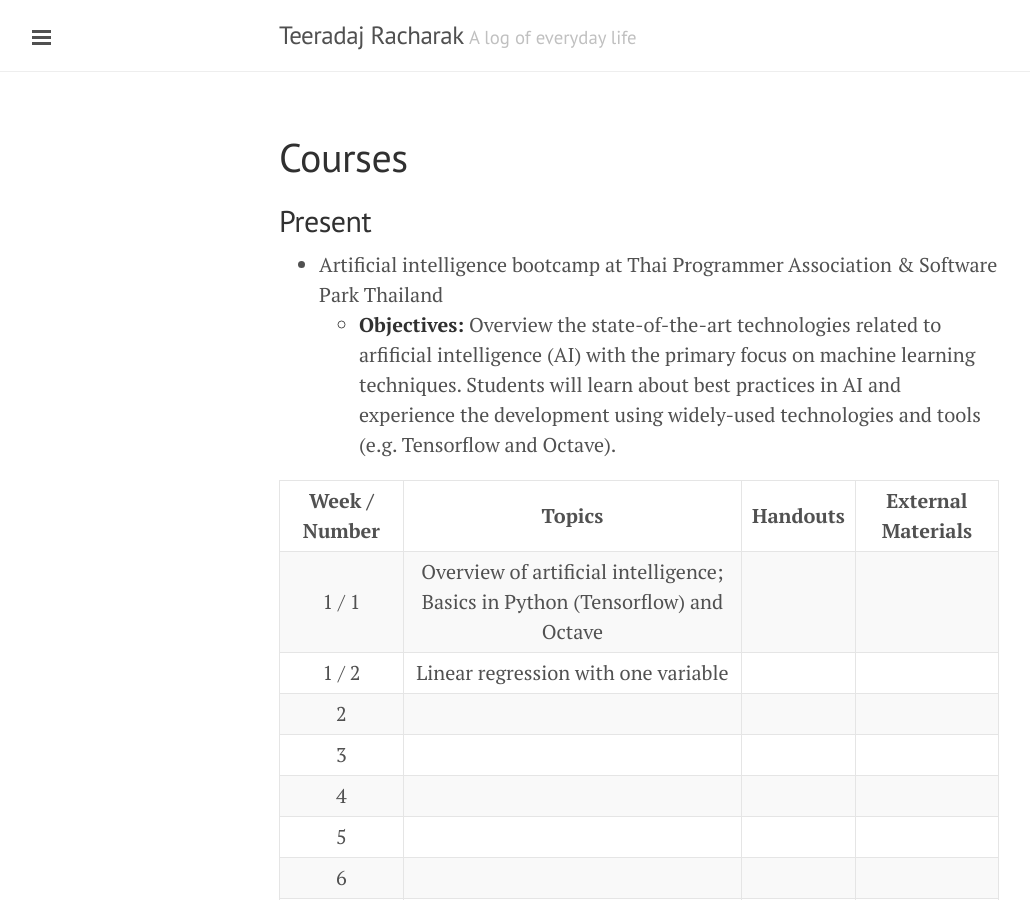
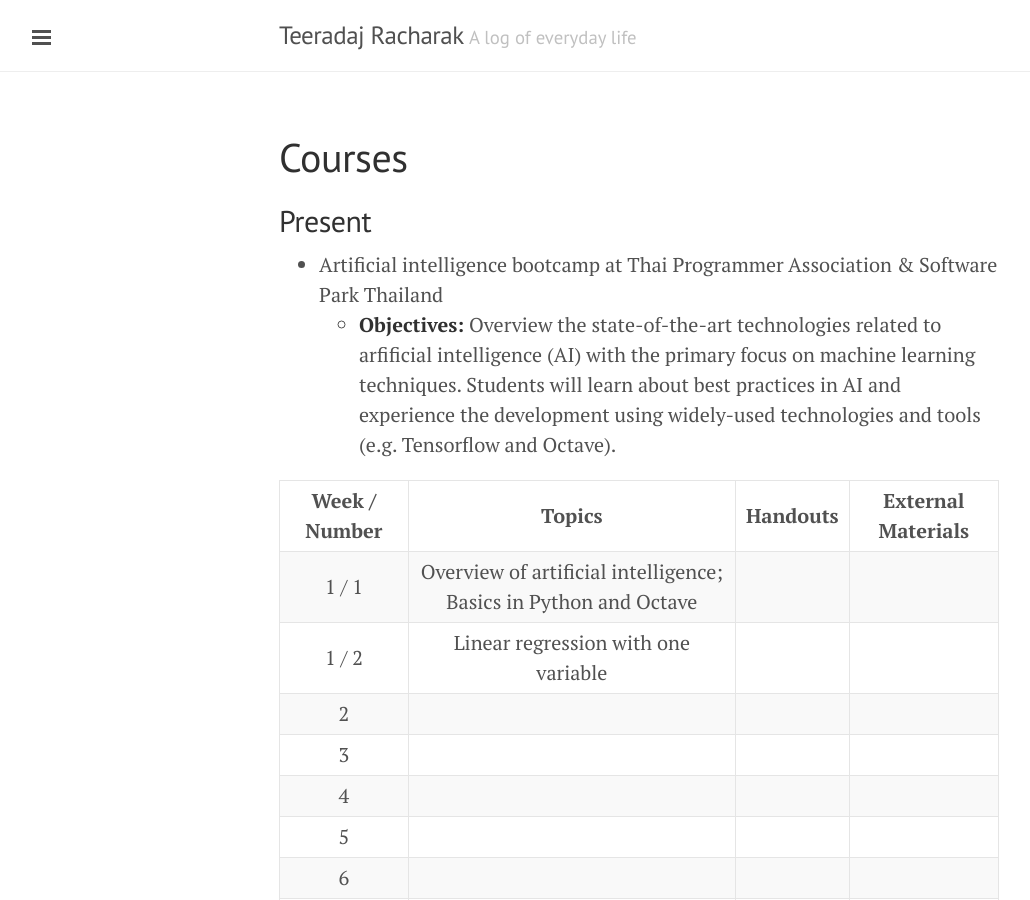
Before and after one commit to xlives/xlives.github.io, a Jekyll site: the page built from courses.markdown, in a window 1280 px wide and 900 px high. Shown: the whole window, without its empty margins (1-1031 px from the left). Built offline with Jekyll 4.4.1, drawn with Linux system fonts in a browser that asks for light colours.

Commit message:
Update courses.markdown

```diff
--- a/courses.markdown
+++ b/courses.markdown
@@ -14,7 +14,7 @@ Present
 
 | Week / Number |               Topics              |    Handouts   |     External Materials     |
 |:----:|:---------------------------------:|:-----------:|:-----------:|
-|   1 / 1  | Overview of artificial intelligence; Basics in Python (Tensorflow) and Octave  |       |       |
+|   1 / 1  | Overview of artificial intelligence; Basics in Python and Octave  |       |       |
 |   1 / 2  | Linear regression with one variable    |      |       |
 |   2  |      |      |       |
 |   3  |        |      |       |
```
